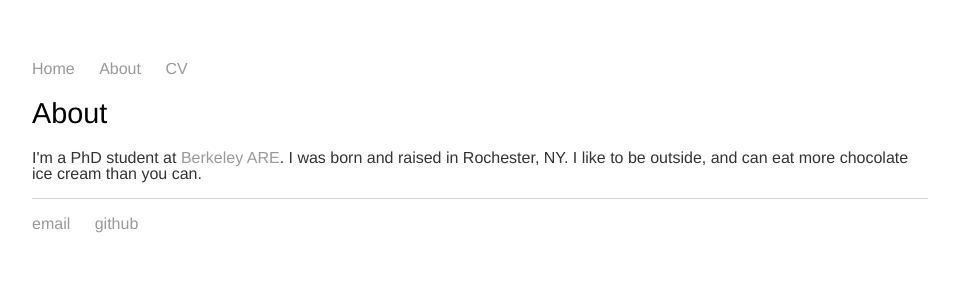
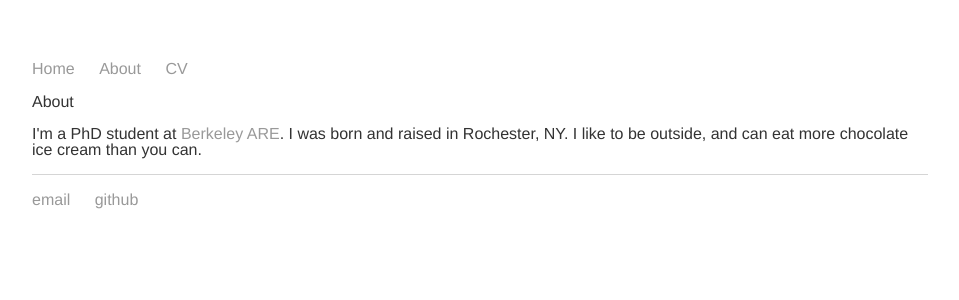
Before and after one commit to Matt-Tarduno/Matt-Tarduno.github.io, a Jekyll site: the page built from about/index.html, in a window 1280 px wide. Shown: the top 300 px of the page, without its empty margins (160-1119 px from the left). Built offline with Jekyll 4.4.1, drawn with Linux system fonts in a browser that asks for light colours.

Commit message:
Update main.css

```diff
--- a/css/main.css
+++ b/css/main.css
@@ -22,9 +22,12 @@
 }
 h1 {
     font-family:'Helvetica', 'Arial', 'Sans-Serif';
-    font-size: 1.8em;
-    font-family: 'Helvetica', 'Arial', 'Sans-Serif';
+    padding: 0px;
+    list-style: none;
+    font-size: 1.0em;
     font-weight: 200;
+    line-height: 1.0em;
+    color: #333;
 }
 p {
     font-family:'Helvetica', 'Arial', 'Sans-Serif';
```
